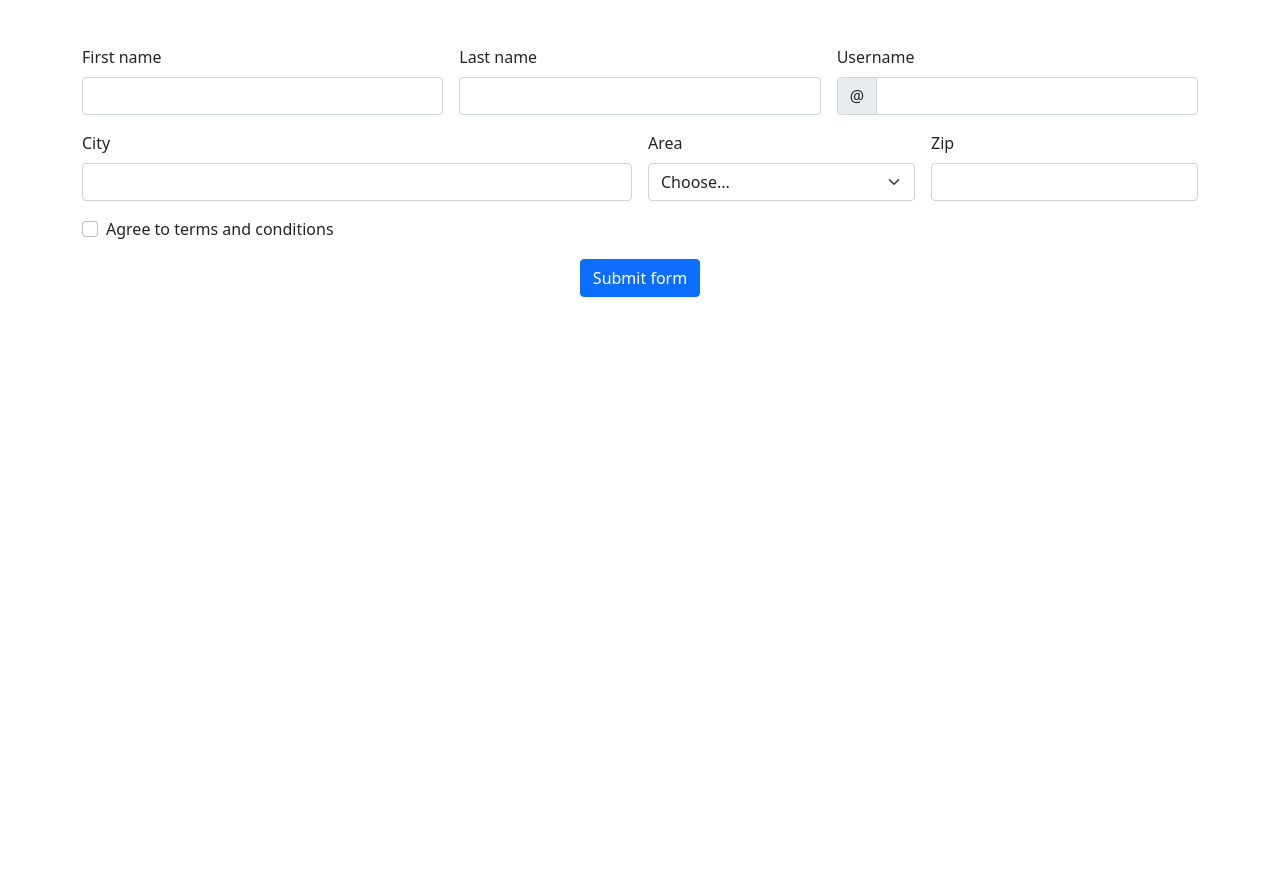
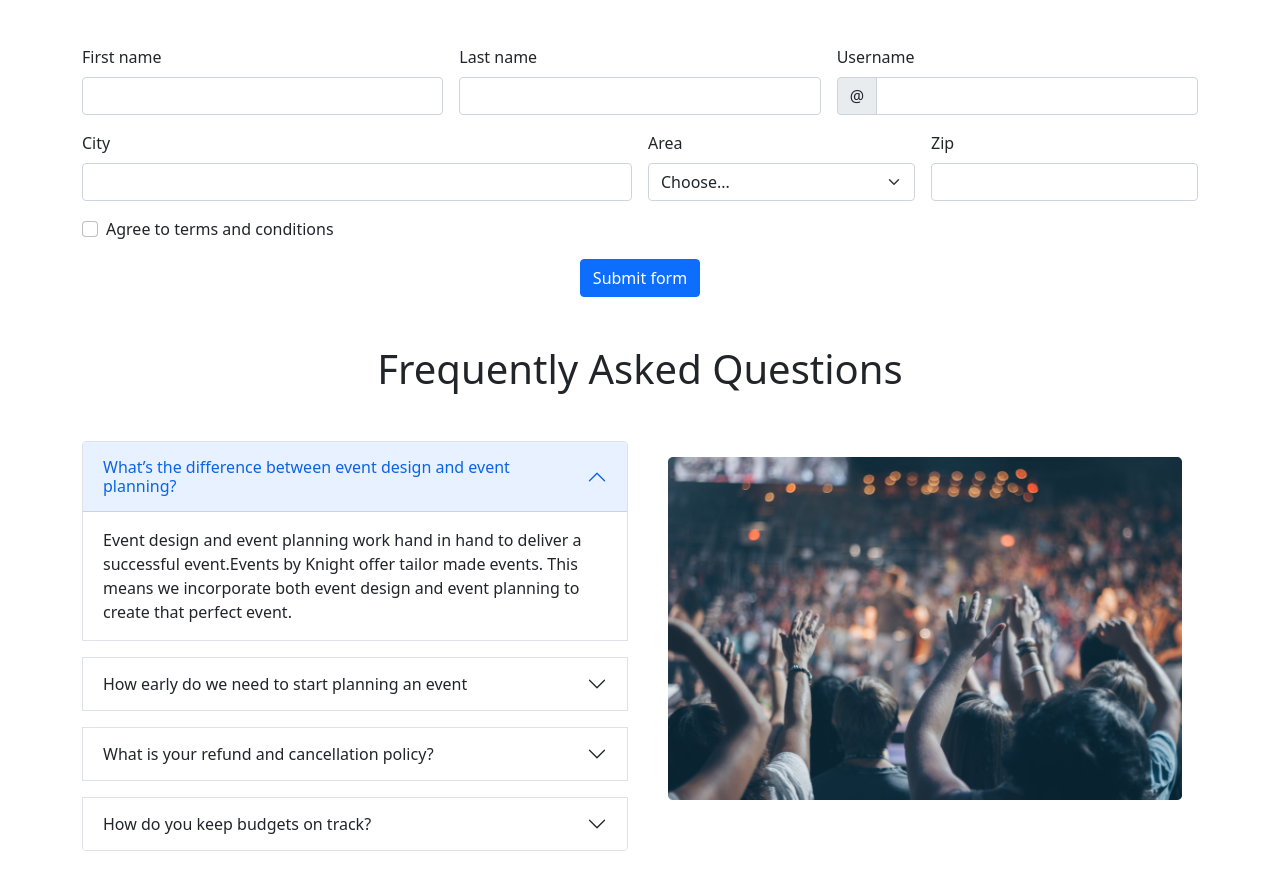
Before and after one commit to mohammad-al-amin-islam/convention-center, a plain HTML site: page index.html in a window 1280 px wide. Shown: the part 1392-2279 px from the top of the page. Before the commit the page ends 1689 px from the top, so only its background shows below. Drawn offline with nearby package versions, Linux system fonts and the light colour scheme.

Commit message:
faq area added

```diff
--- a/index.html
+++ b/index.html
@@ -239,7 +239,7 @@
         <!-- subscribe area  -->
         <section class="container">
             <h1 class="text-center mb-5">Join with Us</h1>
-            <form class="row g-3">
+            <form class="row g-3 mb-3">
                 <div class="col-md-4">
                   <label for="validationDefault01" class="form-label">First name</label>
                   <input type="text" class="form-control" id="validationDefault01" value="" required>
@@ -285,6 +285,72 @@
               </form>
         </section>
 
+        <!-- FAQ aea  -->
+        <section class="container">
+            <h1 class="text-center mt-5 mb-5">Frequently Asked Questions</h1>
+            <div class="row mb-5 d-flex">
+                <div class="col-lg-6 oder-2 order-md-1 order-sm-2">
+                    <div class="accordion" id="accordionExample">
+                        <div class="accordion-item mb-3 border">
+                          <h2 class="accordion-header fw-bold" id="headingOne">
+                            <button class="accordion-button" type="button" data-bs-toggle="collapse" data-bs-target="#collapseOne" aria-expanded="true" aria-controls="collapseOne">
+                                What’s the difference between event design and event planning?
+                            </button>
+                          </h2>
+                          <div id="collapseOne" class="accordion-collapse  collapse show" aria-labelledby="headingOne" data-bs-parent="#accordionExample">
+                            <div class="accordion-body">
+                                Event design and event planning work hand in hand to deliver a successful event.Events by Knight offer tailor made events. This means we incorporate both event design and event planning to create that perfect event.
+                            </div>
+                          </div>
+                        </div>
+                        <div class="accordion-item mb-3 border">
+                          <h2 class="accordion-header " id="headingTwo">
+                            <button class="accordion-button collapsed" type="button" data-bs-toggle="collapse" data-bs-target="#collapseTwo" aria-expanded="false" aria-controls="collapseTwo">
+                                How early do we need to start planning an event
+                            </button>
+                          </h2>
+                          <div id="collapseTwo" class="accordion-collapse collapse" aria-labelledby="headingTwo" data-bs-parent="#accordionExample">
+                            <div class="accordion-body">
+                              <strong>This is the second item's accordion body.</strong> It is hidden by default, until the collapse plugin adds the appropriate classes that we use to style each element. These classes control the overall appearance, as well as the showing and hiding via CSS transitions. You can modify any of this with custom CSS or overriding our default variables. It's also worth noting that just about any HTML can go within the <code>.accordion-body</code>, though the transition does limit overflow.
+                            </div>
+                          </div>
+                        </div>
+                        <div class="accordion-item mb-3 border">
+                          <h2 class="accordion-header" id="headingThree">
+                            <button class="accordion-button collapsed" type="button" data-bs-toggle="collapse" data-bs-target="#collapseThree" aria-expanded="false" aria-controls="collapseThree">
+                                What is your refund and cancellation policy?
+                            </button>
+                          </h2>
+                          <div id="collapseThree" class="accordion-collapse collapse" aria-labelledby="headingThree" data-bs-parent="#accordionExample">
+                            <div class="accordion-body">
+                              <strong>This is the third item's accordion body.</strong> It is hidden by default, until the collapse plugin adds the appropriate classes that we use to style each element. These classes control the overall appearance, as well as the showing and hiding via CSS transitions. You can modify any of this with custom CSS or overriding our default variables. It's also worth noting that just about any HTML can go within the <code>.accordion-body</code>, though the transition does limit overflow.
+                            </div>
+                          </div>
+                        </div>
+                        <div class="accordion-item mb-3 border">
+                            <h2 class="accordion-header" id="headingThree">
+                              <button class="accordion-button collapsed" type="button" data-bs-toggle="collapse" data-bs-target="#collapseThree" aria-expanded="false" aria-controls="collapseThree">
+                                How do you keep budgets on track?
+                              </button>
+                            </h2>
+                            <div id="collapseThree" class="accordion-collapse collapse" aria-labelledby="headingThree" data-bs-parent="#accordionExample">
+                              <div class="accordion-body">
+                                <strong>This is the third item's accordion body.</strong> It is hidden by default, until the collapse plugin adds the appropriate classes that we use to style each element. These classes control the overall appearance, as well as the showing and hiding via CSS transitions. You can modify any of this with custom CSS or overriding our default variables. It's also worth noting that just about any HTML can go within the <code>.accordion-body</code>, though the transition does limit overflow.
+                              </div>
+                            </div>
+                          </div>
+                      </div>
+                </div>
+                <div class="col-lg-6 order-1 order-md-2 order-sm-1">
+                    <div class="p-3">
+                        <img class="img-fluid" src="./images/people.png" alt="">
+                    </div>
+                </div>
+            </div>
+
+        </section>
+
+
 
 
 
```
